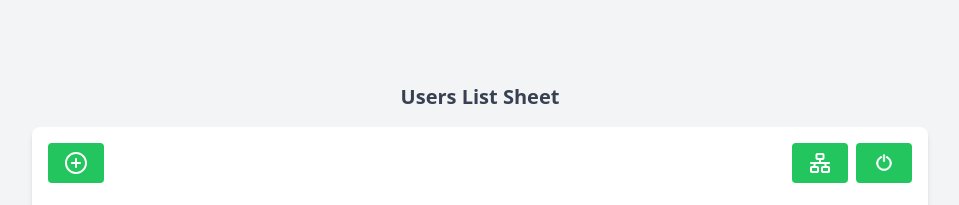
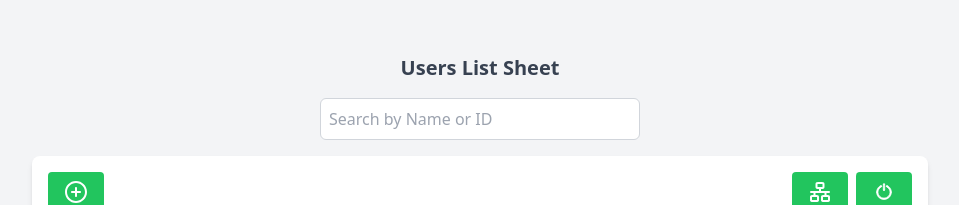
Before and after one commit to Yathish26/MLM, a React (Vite) app: page /admin/sheet in a window 1280 px wide. Shown: the part 146-351 px from the top of the page, without its empty margins (160-1119 px from the left). Built offline with nearby package versions, Linux system fonts and the light colour scheme; no server answers; sample sign-in values are in the browser's storage.

Commit message:
Added Search in Sheet

```diff
--- a/src/Admin/Sheet.jsx
+++ b/src/Admin/Sheet.jsx
@@ -7,8 +7,9 @@ export default function Sheet() {
   const [users, setUsers] = useState([]);
   const [loading, setLoading] = useState(false);
   const [control, setControl] = useState(false);
-  const [editRow, setEditRow] = useState(null); // Track the row being edited
-  const [editedData, setEditedData] = useState({}); // Store edited data
+  const [editRow, setEditRow] = useState(null);
+  const [editedData, setEditedData] = useState({});
+  const [searchQuery, setSearchQuery] = useState(''); // New state for search query
 
   const handleLogout = () => {
     localStorage.removeItem('token');
@@ -119,6 +120,19 @@ export default function Sheet() {
     }
   }, [navigate]);
 
+  const handleSearch = (e) => {
+    setSearchQuery(e.target.value);
+  };
+
+  // Filter users based on the search query
+  const filteredUsers = users.filter((user) => {
+    const lowercasedQuery = searchQuery.toLowerCase();
+    return (
+      user.name.toLowerCase().includes(lowercasedQuery) ||
+      user.customerID.toLowerCase().includes(lowercasedQuery)
+    );
+  });
+
   if (loading) {
     return (
       <div className='w-full min-h-screen flex flex-col items-center justify-center'>
@@ -131,7 +145,16 @@ export default function Sheet() {
     <div className="flex flex-col items-center justify-center min-h-screen bg-gray-100 p-4">
       <h2 className='text-xl font-bold text-gray-700 text-center py-4'>Users List Sheet</h2>
 
-
+      {/* Search Input */}
+      <div className="mb-4 w-full max-w-xs">
+        <input
+          type="text"
+          placeholder="Search by Name or ID"
+          value={searchQuery}
+          onChange={handleSearch}
+          className="w-full p-2 border border-gray-300 rounded-md"
+        />
+      </div>
 
       <div className="w-full max-w-4xl bg-white shadow-md rounded-lg">
         <div className='flex p-4 w-full justify-between items-center'>
@@ -152,10 +175,10 @@ export default function Sheet() {
             </button>
           </div>
         </div>
-        <div class="w-full">
-          <div class=" w-fit bg-white border m-8 border-gray-300 rounded-lg shadow-md p-6">
-            <h2 class="text-xl font-semibold text-gray-800 mb-4">Total Users</h2>
-            <p class="text-4xl font-bold text-green-500">{users.length}</p>
+        <div className="w-full">
+          <div className=" w-fit bg-white border m-8 border-gray-300 rounded-lg shadow-md p-6">
+            <h2 className="text-xl font-semibold text-gray-800 mb-4">Total Users</h2>
+            <p className="text-4xl font-bold text-green-500">{users.length}</p>
           </div>
         </div>
 
@@ -176,7 +199,7 @@ export default function Sheet() {
               </tr>
             </thead>
             <tbody className="text-gray-600 text-sm font-light">
-              {users.map((user, index) => (
+              {filteredUsers.map((user, index) => (
                 <tr
                   key={index}
                   className={`border-b border-gray-200 hover:bg-gray-100 ${index % 2 === 0 ? "bg-gray-50" : ""
```
